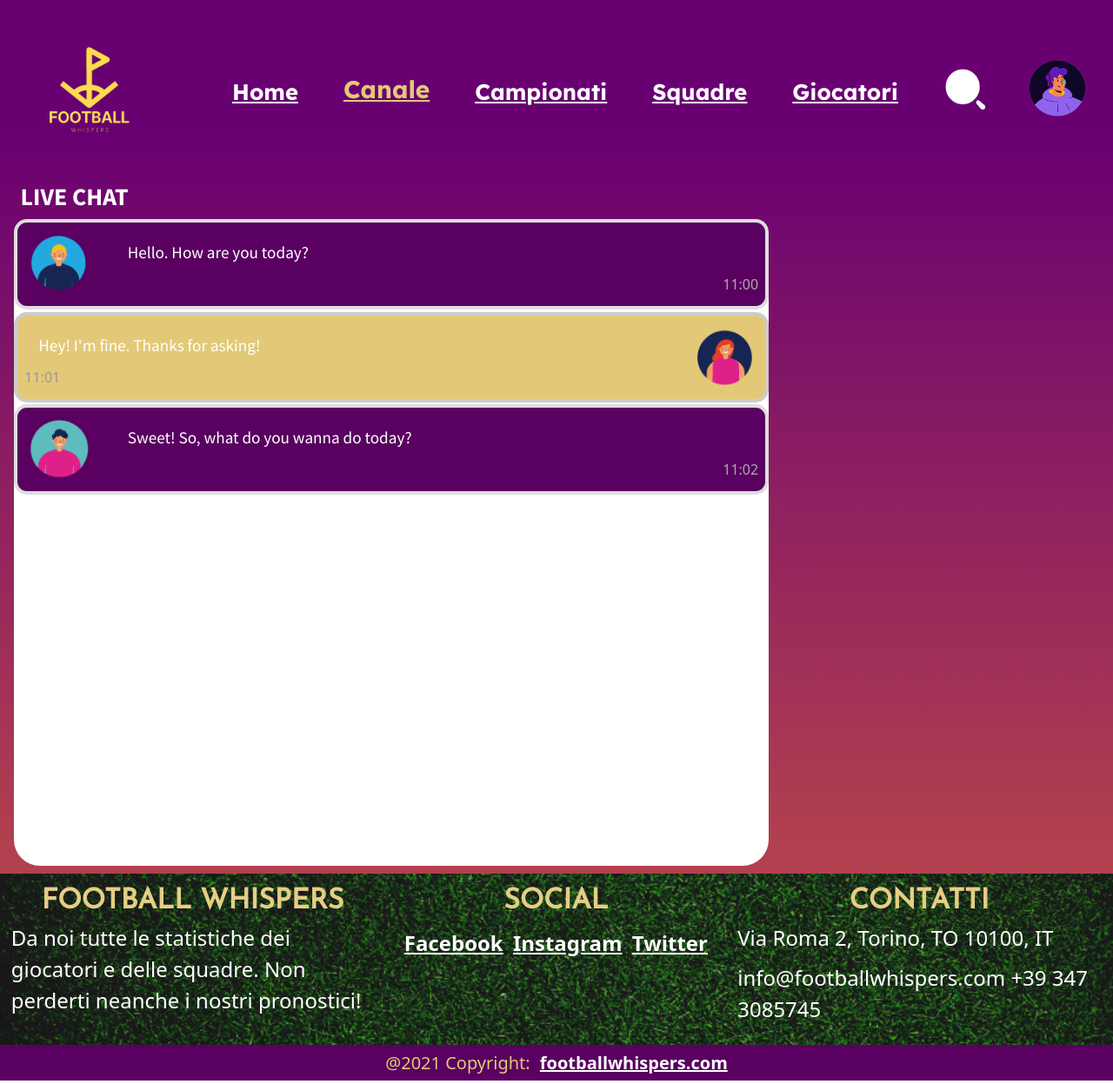
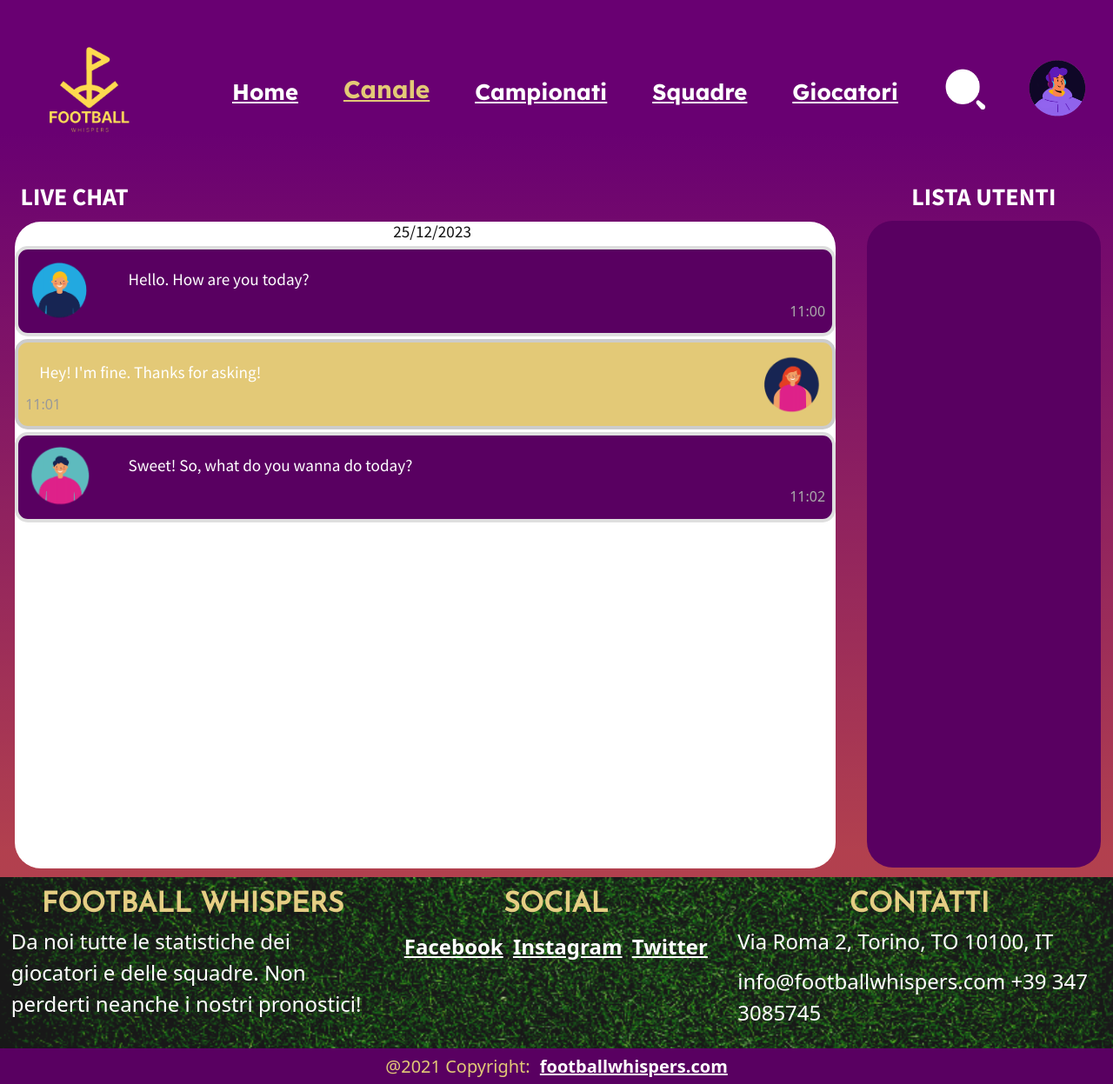
Before and after one commit to ZakAbourida/IUM-TWEB-UniTo, a web app: file MainDirectory/Solution/Frontend/Canale.html in a window 1280 px wide. Shown: the whole page at 87% size. Run offline with its HTML, style and script files only (its server is not run), Linux system fonts and the light colour scheme; some web fonts are replaced.

Commit message:
Aggiunta sezione lista utenti in Canale + minor changes

```diff
--- a/MainDirectory/Solution/Frontend/Canale.html
+++ b/MainDirectory/Solution/Frontend/Canale.html
@@ -55,6 +55,7 @@
 		<div class="container-n">
 			<h2>LIVE CHAT</h2>
 			<div class="wrap-n">
+				<h4 style="text-align: center; color: #111;">25/12/2023</h4>
 				<div class="container-chat">
 					<img src="images/Utente1.png" alt="Avatar1">
 					<p>Hello. How are you today?</p>
@@ -75,7 +76,10 @@
 			</div>
 		</div>
 		<div class="container-w">
+			<h2 class="container-n">LISTA UTENTI</h2style>
+			<div class="wrap-w">
 
+			</div>
 		</div>
 
 
--- a/MainDirectory/Solution/Frontend/css/canale.css
+++ b/MainDirectory/Solution/Frontend/css/canale.css
@@ -167,15 +167,16 @@ footer{
     height: 200%;
     justify-content: center;
     text-align: center;
+    margin-right: 1vw;
 }
 .container-w h2{
-    font-size: 230%;
+    font-size: 280%;
     font-weight: bold;
-    color: #000000;
+    color: #ffffff;
     font-family: Lexend Mega, 'Source Sans Pro';
     white-space: nowrap;
-    align-content: center;
-    margin-top: 3vh;
+    margin-top: 2vh;
+    margin-left: 2vh;
 }
 .container-w h3{
     font-size: 1vw;
@@ -232,7 +233,7 @@ footer{
     justify-content: center;
 }
 .container-n{
-    width: 70%;
+    width: 100%;
     height: 200%;
     justify-content: center;
 }
```
